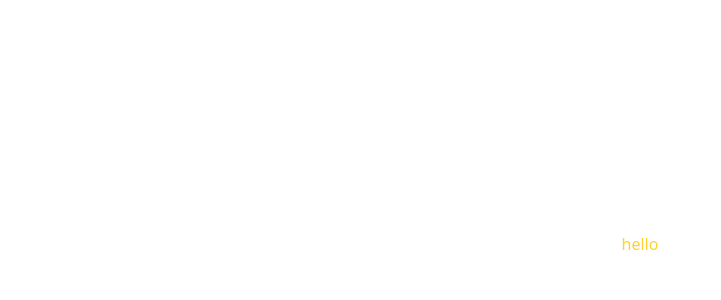
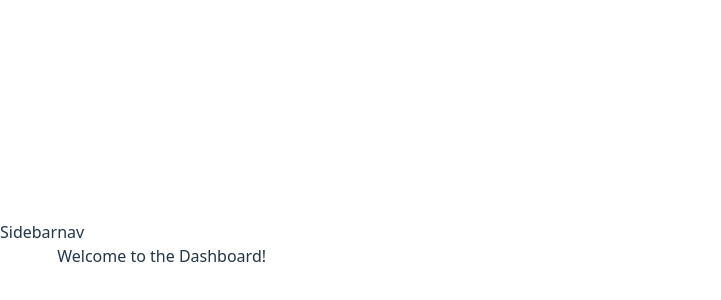
Before and after one commit to mahmoudakrm20/Cure-Hub, a React (Vite) app: page / in a window 1280 px wide. Shown: the part 156-456 px from the top of the page, without its empty margins (0-721 px from the left). Built offline with nearby package versions, Linux system fonts and the light colour scheme.

Commit message:
setup initial routing and page structure

```diff
--- a/package.json
+++ b/package.json
@@ -12,6 +12,7 @@
   "dependencies": {
     "@tailwindcss/vite": "^4.1.8",
     "formik": "^2.4.6",
+    "lucide-react": "^0.511.0",
     "react": "^19.1.0",
     "react-dom": "^19.1.0",
     "react-router-dom": "^7.6.1",
--- a/src/App.jsx
+++ b/src/App.jsx
@@ -1,11 +1,17 @@
-import './App.css'
+import { BrowserRouter, Routes, Route } from "react-router-dom";
+import Layout from "./layout/Layout";
+import Dashboard from "./pages/Dashboard";
 
-function App() {
+export default function App() {
   return (
-    <>
-     <> <div className='text-amber-300'>hello</div></>
-    </>
-  )
+    <BrowserRouter>
+      <Routes>
+        <Route path="/" element={<Layout />}>
+          <Route index element={<Dashboard />} />
+          <Route path="/appointments" element={<div>Appointments</div>} />
+          <Route path="/patients" element={<div>Patients</div>} />
+        </Route>
+      </Routes>
+    </BrowserRouter>
+  );
 }
-
-export default App
--- /dev/null
+++ b/src/components/NavBar.jsx
@@ -0,0 +1,7 @@
+export default function Navbar() {
+  return (
+    <div>
+      nav
+    </div>
+  );
+}
--- /dev/null
+++ b/src/components/Sidebar.jsx
@@ -0,0 +1,7 @@
+export default function Sidebar() {
+  return (
+    <div>
+        Sidebar
+    </div>
+  );
+}
--- /dev/null
+++ b/src/layout/Layout.jsx
@@ -0,0 +1,17 @@
+import Sidebar from "../components/Sidebar";
+import Navbar from "../components/Navbar";
+import { Outlet } from "react-router-dom";
+
+export default function Layout() {
+  return (
+    <div className="flex">
+      <Sidebar />
+      <div className="flex-1 flex flex-col">
+        <Navbar />
+        <main>
+          <Outlet />
+        </main>
+      </div>
+    </div>
+  );
+}
--- a/src/main.jsx
+++ b/src/main.jsx
@@ -1,13 +1,7 @@
-import { createRoot } from 'react-dom/client';
-import { BrowserRouter } from 'react-router-dom';
-import App from './App.jsx';
-import './index.css';
+import { createRoot } from 'react-dom/client'
+import './index.css'
+import App from './App.jsx'
 
-const rootElement = document.getElementById('root');
-const root = createRoot(rootElement);
-
-root.render(
-    <BrowserRouter>
-      <App />
-    </BrowserRouter>
-);
+createRoot(document.getElementById('root')).render(
+    <App />
+)
--- /dev/null
+++ b/src/pages/Dashboard.jsx
@@ -0,0 +1,7 @@
+export default function Dashboard() {
+  return (
+    <div>
+      Welcome to the Dashboard!
+    </div>
+  );
+}
```
Also changed, not shown: 1 other file (tests, documents, lock files or other folders).
